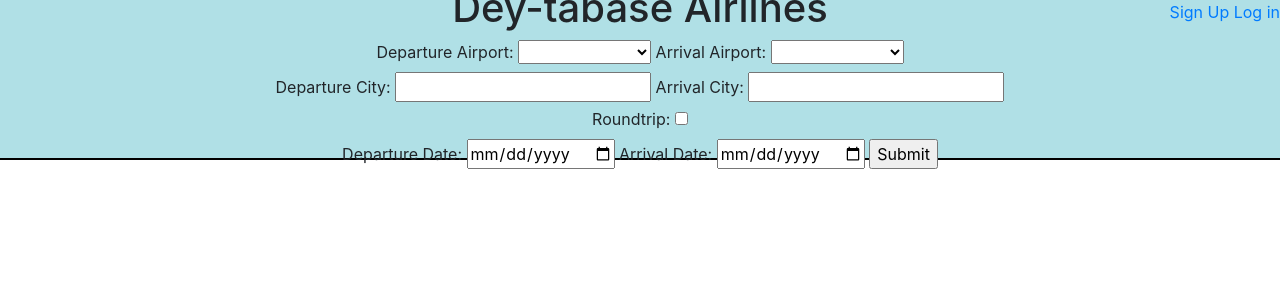
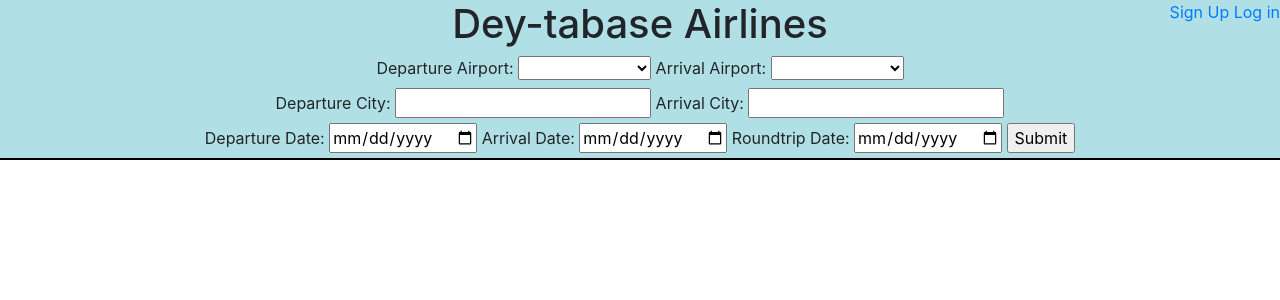
Before and after one commit to Thaileaf/DatabaseAirlines, a Flask app: page / in a window 1280 px wide. Shown: the top 300 px of the page. Run offline with Flask 2, Linux system fonts and the light colour scheme; tables that the repository leaves empty hold one stand-in row (values such as "Sample post"); some libraries are stand-ins or nearby versions.

Commit message:
roundtrip dates

```diff
--- a/account.py
+++ b/account.py
@@ -33,7 +33,7 @@ def root():
         cursor.execute(query, (email))
         flights = cursor.fetchall()
         flights = add_time_difference(flights)
-        return render_template('index.html', flights=flights, airports=airports, book_flights=True)
+        return render_template('index.html', flights=flights, airports=airports, book_flights=False)
     else:
         flights = getFutureFlights()
         return render_template('index.html', flights=flights, airports=airports)
@@ -77,12 +77,13 @@ def comment():
 def flights():
 
     arrival_airport, arrival_city, arrive_date = None, None, None
-
     if 'email' in 'session':
         arrival_airport = request.form['arrive_airport']
         arrival_city = request.form['arrive_city']
         arrive_date = request.form['arrive_date']
 
+    roundtrip_date = request.form['roundtrip_date']
+    # print(request.form['roundtrip_date'])
     departure_airport = request.form['depart_airport']
     departure_city = request.form['depart_city']
     departure_date = request.form['depart_date']
@@ -92,7 +93,7 @@ def flights():
 
     if 'email' in session:
         data = searchFlight(departure_airport, arrival_airport, arrival_city, departure_city, departure_date, arrive_date)
-        roundtrip_date = request.form['roundtrip_date']
+
         show_book_button = True
         return render_template('index.html', flights=data, hide_header=True, book_flights=show_book_button, roundtrip_date=roundtrip_date)
 
@@ -150,9 +151,11 @@ def buyTicket():
     expiration = request.form['expiration'] + "-01" #adding extra day to conform with db
     base_price = int(float(request.form['base_price']))
     # arrival_date = request.form('arrival_date')
+
+    departure_airport = request.form['departure_airport']
+    arrival_airport = request.form['arrival_airport']
+
     roundtrip_date = request.form['roundtrip_date']
-    departure_airport = request.form['depature_airport']
-    arrival_airport = request.form['arrival_airport']
 
     if roundtrip_date:
         cursor = conn.cursor()
--- a/templates/index.html
+++ b/templates/index.html
@@ -58,14 +58,14 @@
             <input name="arrive_city"><br>
 
             </select>
-            <label for="roundtrip">Roundtrip: </label>
-            <input onclick=arrivalOn() type="checkbox" id="roundtrip_date" name="roundtrip_date"><br/>
+            <!-- <label for="roundtrip">Roundtrip: </label> -->
+            <!-- <input onclick=arrivalOn() type="checkbox" id="flipper" name="flipper"><br/> -->
             <label for="depart">Departure Date:</label>
             <input type="date" id="depart_date" name="depart_date">
-            <label for="depart">Arrival Date:</label>
+            <label for="">Arrival Date:</label>
             <input type="date" id="arrive_date" name="arrive_date">
-            <label class="arrival" for="roundtrip_date">Roundtrip Date:</label>
-            <input class="arrival" type="date" id="roundtrip_date" name="roundtrip_date">
+            <label> Roundtrip Date:</label>
+            <input type="date" id="roundtrip_date" name="roundtrip_date">
             <input type="submit" value="Submit">
         </form>
     </div>
@@ -130,7 +130,9 @@
             <div class="container">
                 <!-- <h2>Simple Collapsible</h2> -->
                 <!-- <p>Click on the button to toggle between showing and hiding content.</p> -->
+                {% if book_flights %}
                 <button type="button" class="btn btn-info" data-toggle="collapse" data-target="#demo">Book Flight</button>
+                {% endif %}
                 <div id="demo" class="collapse">
                     {% if not changed_book %}
                     <form action="{{ url_for('buyTicket') }}" method="POST">
@@ -176,6 +178,7 @@
                         <input type="hidden" id="departure_date" name="departure_date" value="{{line['departure_date']}}">
                         <input type="hidden" id="departure_time" name="departure_time" value="{{line['departure_time']}}">
                         <input type="hidden" id="base_price" name="base_price" value="{{line['base_price']}}">
+                        <input type="hidden" id="roundtrip_date" name="roundtrip_date" value="{{roundtrip_date}}">
 
                         <input type="hidden" id="prev_airline_name" name="prev_airline_name" value="{{prev_airline_name}}">
                         <input type="hidden" id="prev_unique_airplane_num" name="prev_unique_airplane_num" value="{{prev_unique_airplane_num}}">
```
